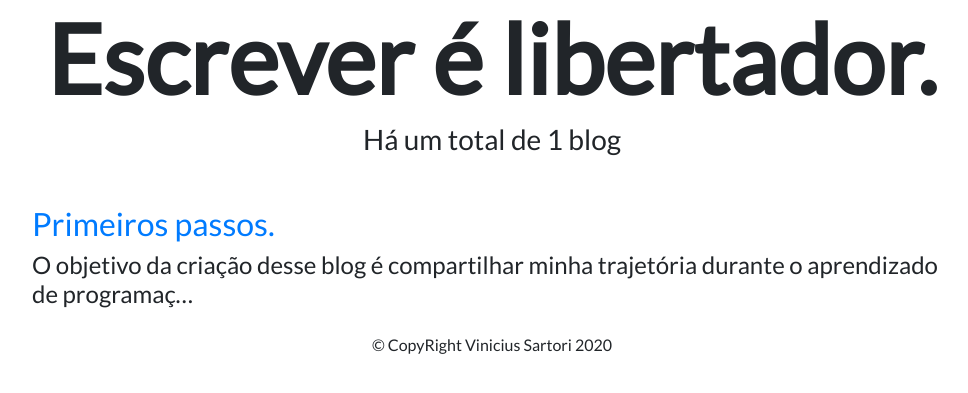
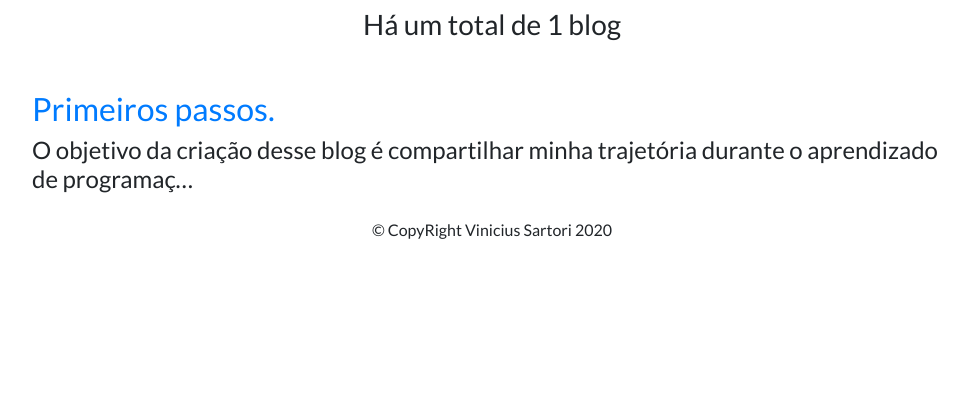
Before and after one commit to VsSarto/porftolio, a Django app: template blog/templates/blog/all_blogs.html in a window 1280 px wide. Shown: the part 56-449 px from the top of the page, without its empty margins (148-1116 px from the left). Run offline with Django 3.2, Linux system fonts and the light colour scheme; the template is opened without the code that fills it: values that come from a table or form of the project are taken from there, others are empty; data comes from the database, SQL or seed files in the repository; parts of the project's set-up code (start-up, migrations or seed data) failed here and were passed over; some libraries are stand-ins or nearby versions.

Commit message:
removendo title

```diff
--- a/blog/templates/blog/all_blogs.html
+++ b/blog/templates/blog/all_blogs.html
@@ -9,7 +9,7 @@
 
 
 
-<h3 id="blogtitle" class="font-weight-bold text-center">Escrever é libertador.</h3>
+<h3 id="blogtitle" class="font-weight-bold text-center"></h3>
 
 <h3 class="text-center mb-5">Há um total de {{ blogs.count }} blog{{ blogs.count|pluralize }}</h3>
 
```
